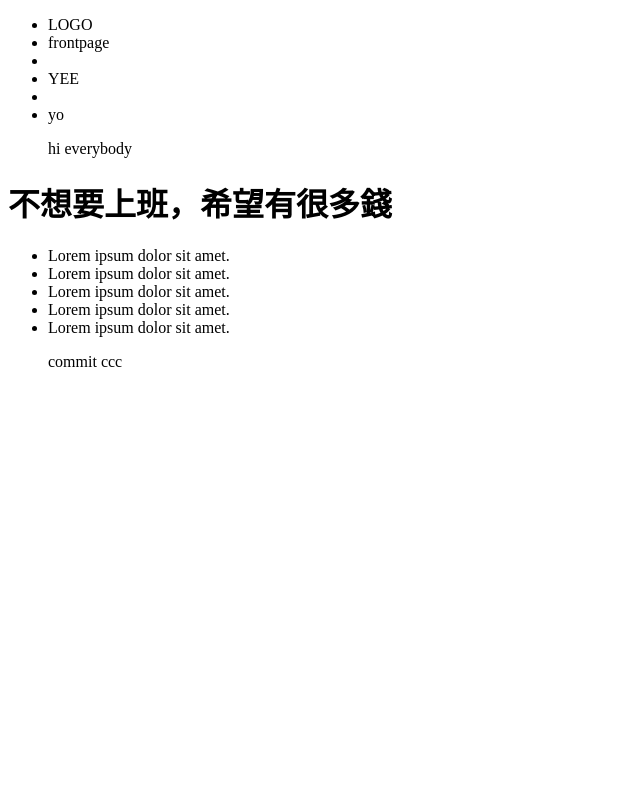
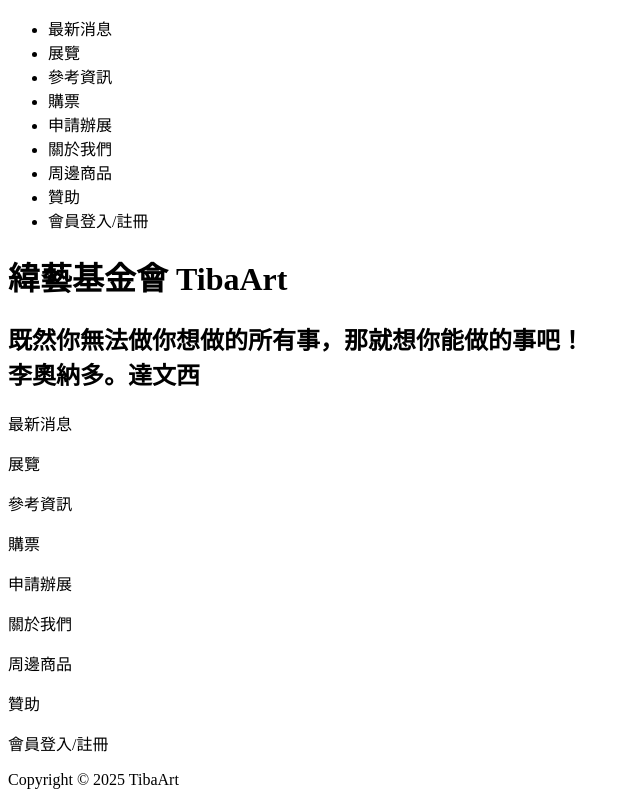
Before and after one commit to weilun1202/TJD101art, a plain HTML site: page index.html in a window 1280 px wide. Shown: the whole page, without its empty margins (0-640 px from the left). Drawn offline with Linux system fonts and the light colour scheme.

Commit message:
更新 Nav Footer (沒css)

```diff
--- a/index.html
+++ b/index.html
@@ -10,36 +10,78 @@
 <body>
     <nav>
         <ul>
-            <li>LOGO</li>
-            <li>frontpage</li>
-            <li></li>
-            <li>YEE</li>
-            <li></li>
-            <li>yo</li>
+            <li>最新消息</li>
+            <li>展覽</li>
+            <li>參考資訊</li>
+            <!-- <li>場地租借</li> -->
+            <li>購票</li>
+            <li>申請辦展</li>
+            <li>關於我們</li>
+            <li>周邊商品</li>
+            <li>贊助</li>
+            <li>會員登入/註冊</li>
+        </ul>
+    </nav>
 
 
-            <p>hi everybody</p>
-        </ul>
-    </nav>
     <div class="warpper">
-        <h1>不想要上班，希望有很多錢</h1>
-        <div></div>
-        <div></div>
-        <div></div>
-        <div></div>
+        <h1>緯藝基金會 TibaArt</h1>
+        <h2>既然你無法做你想做的所有事，那就想你能做的事吧！<br>李奧納多。達文西</h2>
     </div>
 
+
+
+
+
+
+
+
+
+
+
+
     <footer>
-        <ul>
+        <div class="container_footer">
+            <div class="footer_item">
+                <p>最新消息</p>
+            </div>
 
-            <li>Lorem ipsum dolor sit amet.</li>
-            <li>Lorem ipsum dolor sit amet.</li>
-            <li>Lorem ipsum dolor sit amet.</li>
-            <li>Lorem ipsum dolor sit amet.</li>
-            <li>Lorem ipsum dolor sit amet.</li>
+            <div class="footer_item">
+                <p>展覽</p>
+            </div>
 
-            <p>commit ccc</p>
-        </ul>
+            <div class="footer_item">
+                <p>參考資訊</p>
+            </div>
+
+            <div class="footer_item">
+                <p>購票</p>
+            </div>
+
+            <div class="footer_item">
+                <p>申請辦展</p>
+            </div>
+
+            <div class="footer_item">
+                <p>關於我們</p>
+            </div>
+
+            <div class="footer_item">
+                <p>周邊商品</p>
+            </div>
+
+            <div class="footer_item">
+                <p>贊助</p>
+            </div>
+
+            <div class="footer_item">
+                <p>會員登入/註冊</p>
+            </div>
+        </div>
+
+        <div class="copyright">
+            Copyright &copy; 2025 TibaArt
+        </div>
     </footer>
 </body>
 
```
Also changed, not shown: index_BACKUP_1146.html (deleted, +0 -44 lines), index_BASE_1146.html (deleted, +0 -37 lines), index_LOCAL_1146.html (deleted, +0 -37 lines), index_REMOTE_1146.html (deleted, +0 -43 lines).
